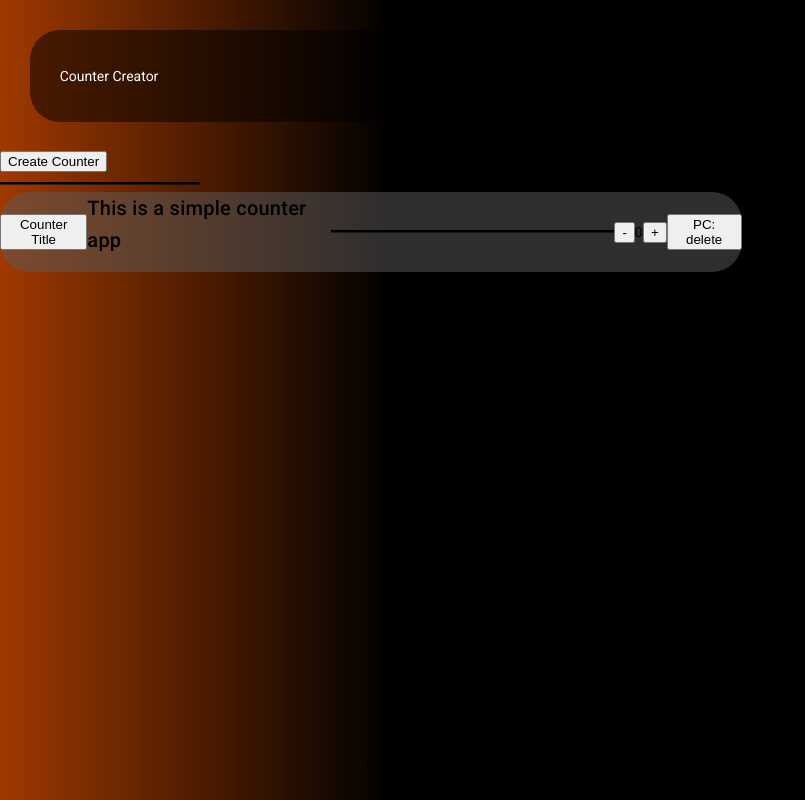
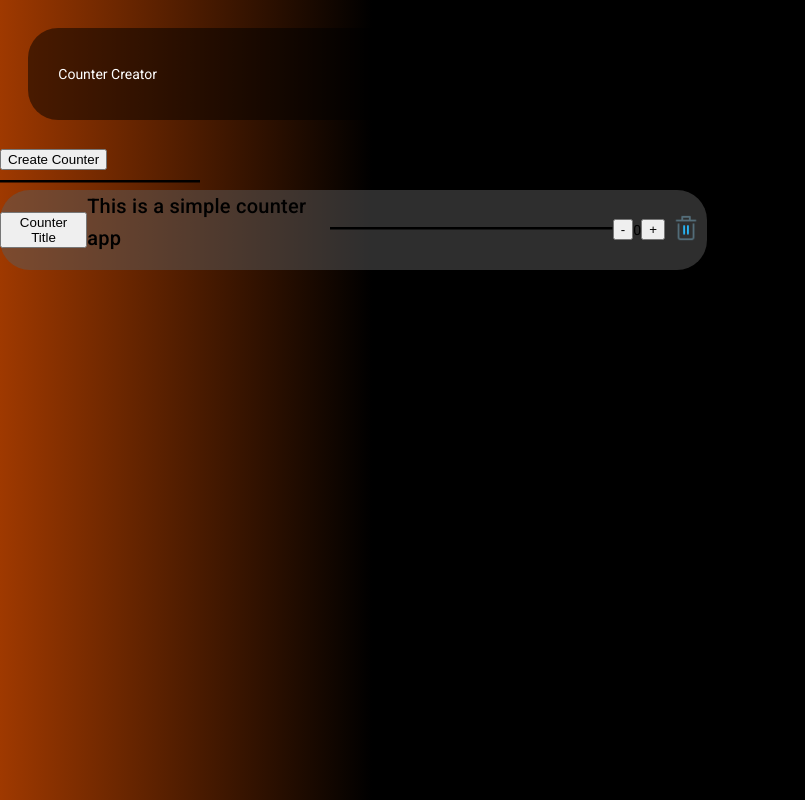
Before and after one commit to shaboon/counter-app, an Angular app: page / in a window 1280 px wide. Shown: the whole page, without its empty margins (0-805 px from the left). Built offline with nearby package versions, Linux system fonts and the light colour scheme.

Commit message:
Added Icon for Delete
Removed Placeholder and put in place icon with pdf license.

```diff
--- a/src/app/new-counter/new-counter.component.css
+++ b/src/app/new-counter/new-counter.component.css
@@ -6,3 +6,13 @@
   padding: fill-available;
   border-radius: 30px;
 }
+
+.delete {
+  background: transparent;
+  border: none;
+}
+
+.delete-img {
+  width: 30px;
+  height: 30px;
+}
--- a/src/app/new-counter/new-counter.component.html
+++ b/src/app/new-counter/new-counter.component.html
@@ -10,5 +10,5 @@
         <button (click)="decrement()">-</button>
         <span>{{ counter }}</span>
         <button (click)="increment()">+</button>
-        <button class="delete" (click)="deleteDiv()">PC: delete</button>
+        <button class="delete" (click)="deleteDiv()"><img class="delete-img" src="../../assets/icons/trashcan/delete.png"/></button>
     </div>
```
Also changed, not shown: src/assets/icons/trashcan/delete.png (added), 1 other file (tests, documents, lock files or other folders).
